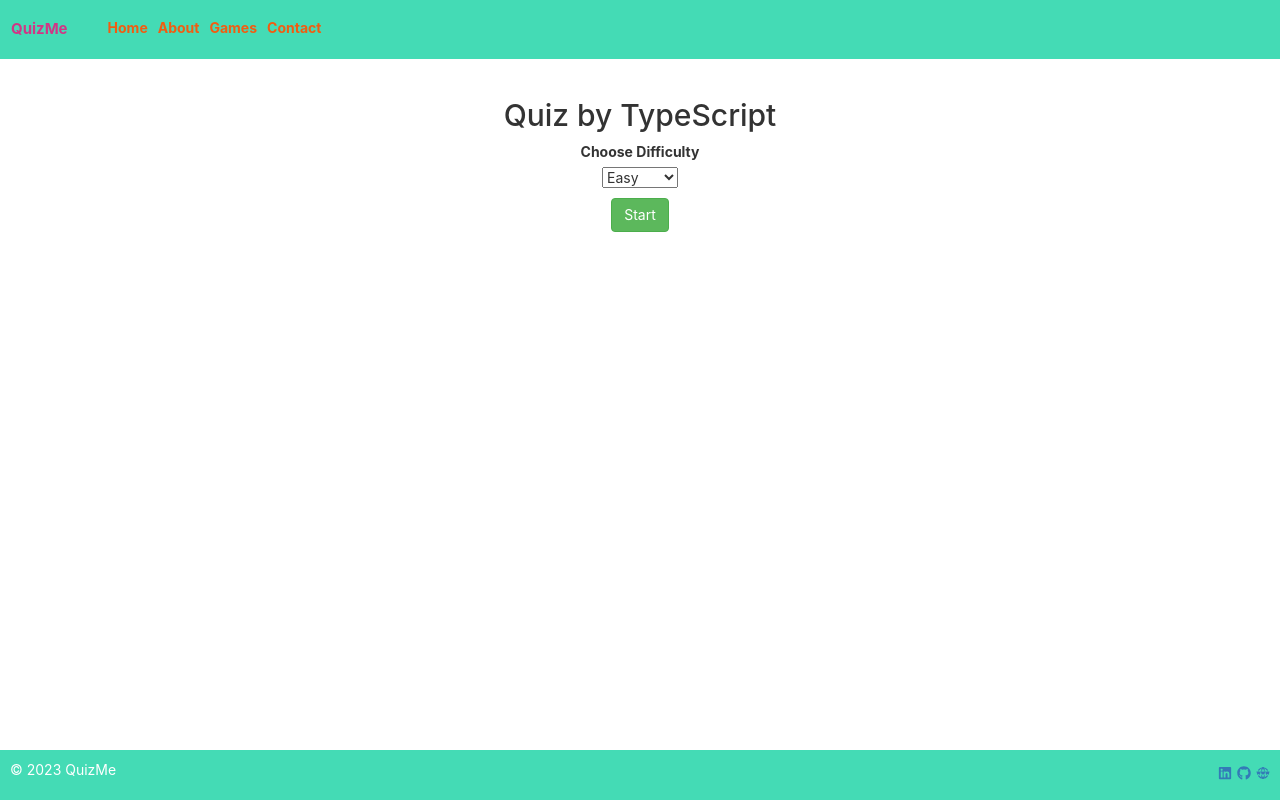
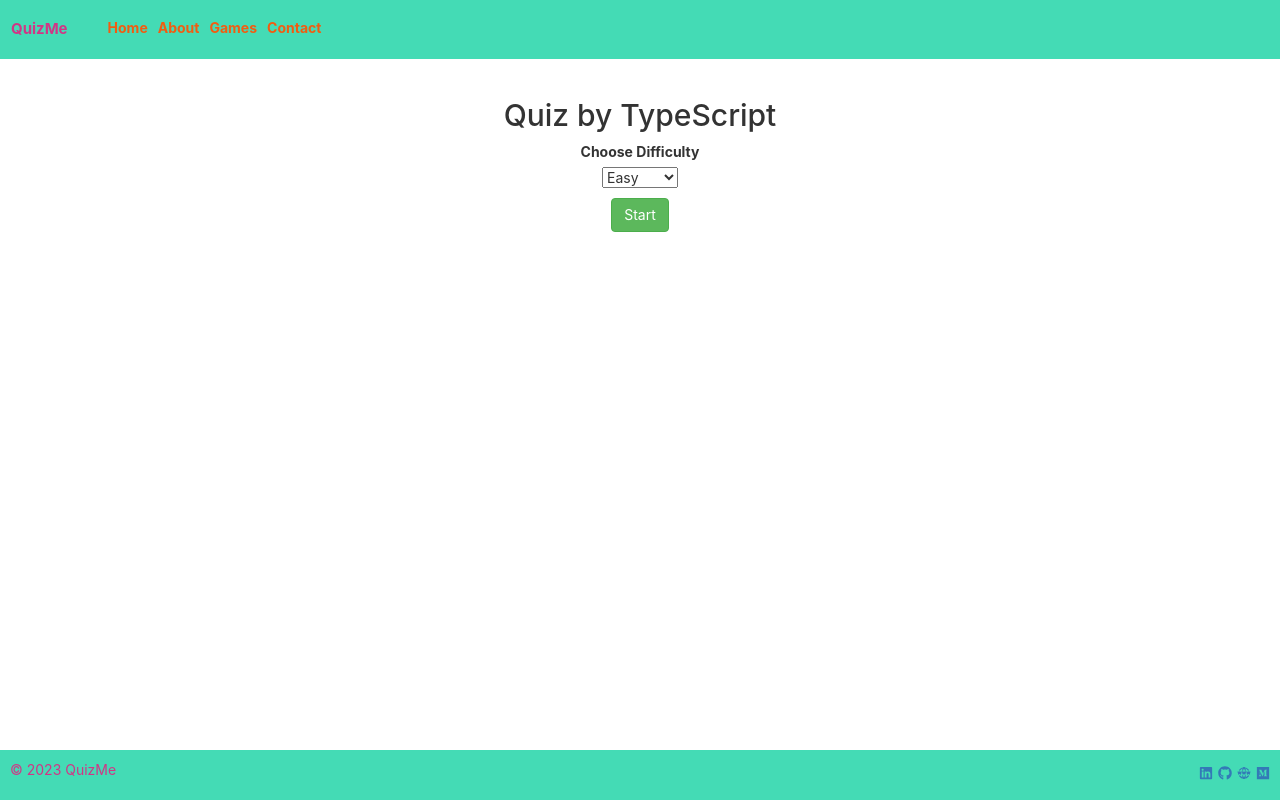
Before and after one commit to Abel-b/TypingScript, a React (Create React App) app: page / in a window 1280 px wide. Built offline with nearby package versions, Linux system fonts and the light colour scheme.

Commit message:
add links

```diff
--- a/package.json
+++ b/package.json
@@ -1,6 +1,7 @@
 {
   "name": "quiz_me",
   "version": "0.1.0",
+  "homepage": "https://abel-b.github.io/QuizMe/",
   "private": true,
   "dependencies": {
     "@testing-library/jest-dom": "^5.17.0",
@@ -20,6 +21,7 @@
   },
   "scripts": {
     "start": "react-scripts start",
+    "deploy": "gh-pages -d build",
     "build": "react-scripts build",
     "test": "react-scripts test",
     "eject": "react-scripts eject"
@@ -46,6 +48,7 @@
     "@types/bootstrap": "^5.2.10",
     "@types/react-bootstrap": "^0.32.35",
     "bootstrap": "^5.3.2",
+    "gh-pages": "^6.1.0",
     "react-bootstrap": "^2.9.1"
   }
 }
--- a/src/App.tsx
+++ b/src/App.tsx
@@ -79,7 +79,12 @@ const App = () => {
               <option value={difficulty.MEDIUM}>Medium</option>
               <option value={difficulty.HARD}>Hard</option>
             </select>
-            <Button style={{ marginTop: 10}} variant="success" className="startBtn" onClick={startQuiz}>
+            <Button
+              style={{ marginTop: 10 }}
+              variant="success"
+              className="startBtn"
+              onClick={startQuiz}
+            >
               Start
             </Button>
           </div>
@@ -115,7 +120,11 @@ const App = () => {
               <Button className="nextBtn" onClick={nextQuestion}>
                 Next
               </Button>
+            </>
+          ) : null}
+          {!endQuiz && !loading ? (
             <Button
+              style={{ marginLeft: 5 }}
               variant="danger"
               className="nextBtn"
               onClick={() => {
@@ -124,7 +133,6 @@ const App = () => {
             >
               Quit
             </Button>
-            </>
           ) : null}
         </div>
       </div>
--- a/src/components/Footer.styles.css
+++ b/src/components/Footer.styles.css
@@ -1,6 +1,6 @@
 .footer {
     background-color: #44dbb5;
-    color: #fff;
+    color: rgb(209, 54, 134);
     padding: 1rem;
     text-align: center;
     position: fixed;
--- a/src/components/Footer.tsx
+++ b/src/components/Footer.tsx
@@ -1,8 +1,8 @@
 // Footer.tsx
 
-import React from 'react';
-import './Footer.styles.css';
-import { FaLinkedin, FaGithub  } from "react-icons/fa";
+import React from "react";
+import "./Footer.styles.css";
+import { FaLinkedin, FaGithub, FaMedium } from "react-icons/fa";
 import { TbWorldWww } from "react-icons/tb";
 
 const Footer: React.FC = () => {
@@ -11,14 +11,17 @@ const Footer: React.FC = () => {
       <div className="footer-content">
         <p>&copy; 2023 QuizMe</p>
         <div className="social-icons">
-          <a href="#" target="_blank" rel="noopener noreferrer">
-           <FaLinkedin />
+          <a href="https://www.linkedin.com/in/abel-w-berhane/" target="_blank" rel="noopener noreferrer">
+            <FaLinkedin />
           </a>
-          <a href="#" target="_blank" rel="noopener noreferrer">
-          <FaGithub />
+          <a href="https://github.com/Abel-b" target="_blank" rel="noopener noreferrer">
+            <FaGithub />
           </a>
-          <a href="#" target="_blank" rel="noopener noreferrer">
-          <TbWorldWww />
+          <a href="https://abel-b.github.io/Portfolio/" target="_blank" rel="noopener noreferrer">
+            <TbWorldWww />
+          </a>
+          <a href="https://medium.com/@abel-berhane-wm" target="_blank" rel="noopener noreferrer">
+            <FaMedium />
           </a>
         </div>
       </div>
```
Also changed, not shown: 1 other file (tests, documents, lock files or other folders). Lines whose indentation alone changed are shown as unchanged.
